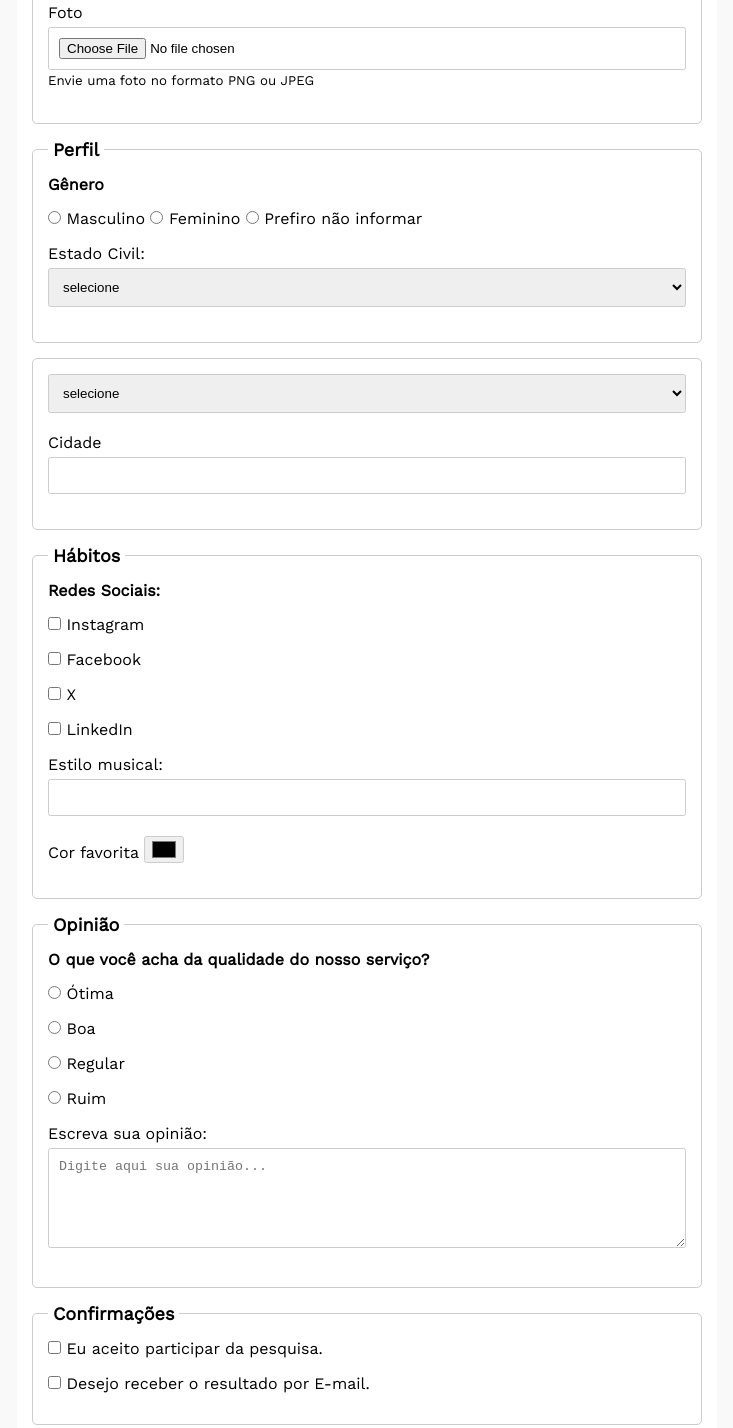
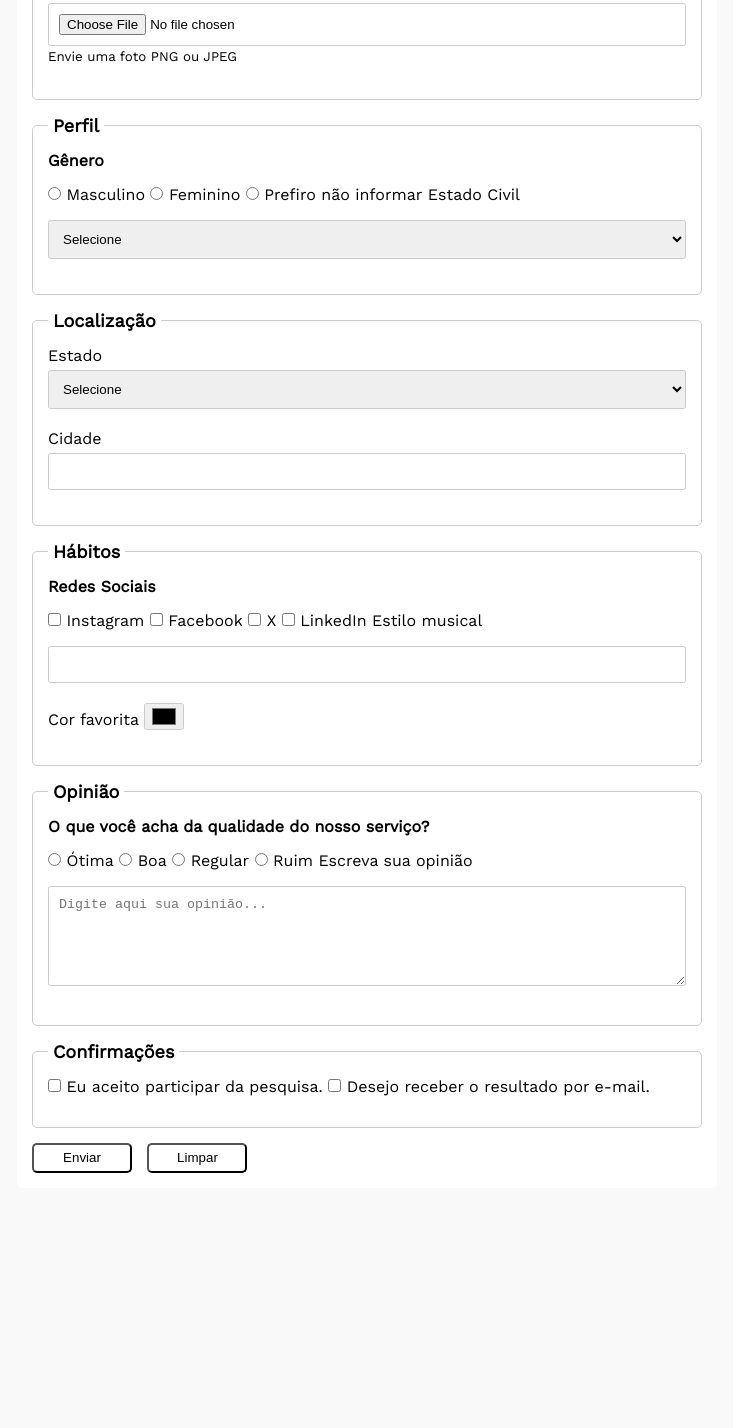
Before and after one commit to YanRobertDT/pesquisa-culturama, a plain HTML site: page index.html in a window 1280 px wide. Shown: the part 664-2092 px from the top of the page, without its empty margins (273-1006 px from the left). After the commit the page ends 1852 px from the top, so only its background shows below. Drawn offline with nearby package versions, Linux system fonts and the light colour scheme.

Commit message:
melhororias para lighthouse

```diff
--- a/index.html
+++ b/index.html
@@ -3,80 +3,86 @@
 <head>
 <meta charset="UTF-8">
 <meta name="viewport" content="width=device-width, initial-scale=1.0">
+
+<meta name="description" content="Pesquisa online Culturama. Responda ao formulário e participe do levantamento de opinião.">
+
 <link rel="icon" href="culturama-favico.png" type="image/png">
 <link rel="stylesheet" href="css/style.css">
 
 <link rel="preconnect" href="https://fonts.googleapis.com">
 <link rel="preconnect" href="https://fonts.gstatic.com" crossorigin>
 <link href="https://fonts.googleapis.com/css2?family=Fjalla+One&family=Work+Sans&display=swap" rel="stylesheet">
-<title>pesquisa culturama</title>
+
+<title>Pesquisa Culturama</title>
 </head>
 <body>
 <main>
     <header>
-        <img src="img/logo-culturama.png" alt="logo culturama">
-        <h1>pesquisa Online</h1>
+        <img src="img/logo-culturama.png" alt="Logo Culturama">
+        <h1>Pesquisa Online</h1>
     </header>
+
     <section>
         <form action="sucesso.html" method="get">
+
             <fieldset>
                 <legend>Dados Pessoais</legend>
+
                 <label for="UserName">Nome</label>
                 <input type="text" name="UserName" id="UserName" required>
-            <br>
+
                 <label for="userAge">Idade</label>
                 <input type="number" name="age" id="userAge" min="12" max="100" required>
-            <br>
+
                 <label for="birthDate">Data de Nascimento</label>
-            <input type="date" name="birthDate" id="birthDate" >
-            <br>
+                <input type="date" name="birthDate" id="birthDate">
+
                 <label for="userEmail">E-mail</label>
                 <input type="email" name="userEmail" id="userEmail" required>
-            <br>
+
                 <label for="userPhoneNumber">Telefone</label>
                 <input type="tel" name="userPhoneNumber" id="userPhoneNumber"
-            pattern="^(?:\+?55)?[1-9]{2}[0-9]{8,9}$"
-            placeholder="DDD+Número Sem espaço ou hífen" aria-describedby="phoneHelp" >
-            <small id="phoneHelp">Preencha com 11 dígitos no formato: DDD + número sem espaços ou hífen.</small>
-            <br>
-            <label for="userImage" accept="image/*" name="userImage">Foto</label>
+                    pattern="^(?:\\+?55)?[1-9]{2}[0-9]{8,9}$"
+                    placeholder="DDD+Número Sem espaço ou hífen"
+                    aria-describedby="phoneHelp">
+                <small id="phoneHelp">Preencha com 11 dígitos: DDD + número sem espaços.</small>
+
+                <label for="image">Foto</label>
                 <input id="image" type="file" accept="image/*" name="userImage" aria-describedby="imageHelp">
-            <small id="imageHelp">Envie uma foto no formato PNG ou JPEG</small>
-            <br>
+                <small id="imageHelp">Envie uma foto PNG ou JPEG</small>
             </fieldset>
+
             <fieldset>
                 <legend>Perfil</legend>
-            <P>Gênero</P>
-            <input type="radio" name="userGender"
-            value="Masculino" id="Masc" >
+
+                <p>Gênero</p>
+
+                <input type="radio" name="userGender" value="Masculino" id="Masc">
                 <label for="Masc">Masculino</label>
 
-            <input id="Fem" type="radio" name="userGender"
-            value="Feminino" >
+                <input id="Fem" type="radio" name="userGender" value="Feminino">
                 <label for="Fem">Feminino</label>
 
-            <input type="radio" name="userGender"
-            value="notInformed" id="notInformed">
+                <input type="radio" name="userGender" value="notInformed" id="notInformed">
                 <label for="notInformed">Prefiro não informar</label>
-            <br>
 
-            <label for="maritalStatus">Estado Civil:</label>
-
+                <label for="maritalStatus">Estado Civil</label>
                 <select name="UsermaritalStatus" id="maritalStatus">
-
-            <option value="notInformed">selecione</option>
+                    <option value="notInformed">Selecione</option>
                     <option value="Casado">Casado</option>
                     <option value="solteiro">Solteiro</option>
                     <option value="divorciado">Divorciado</option>
                     <option value="viuvo">Viúvo</option>
                     <option value="uniaoestavel">União Estável</option>
                 </select>
+            </fieldset>
 
-        </fieldset>
             <fieldset>
+                <legend>Localização</legend>
+
+                <label for="State">Estado</label>
                 <select name="userState" id="State">
-                <label for="State">Estado:</label>
-                        <option value="notInformed">selecione</option>
+                    <option value="notInformed">Selecione</option>
                     <option value="acre">Acre</option>
                     <option value="alagoas">Alagoas</option>
                     <option value="amapa">Amapá</option>
@@ -105,78 +111,80 @@
                     <option value="sergipe">Sergipe</option>
                     <option value="tocantins">Tocantins</option>
                 </select>
-                <br>
 
                 <label for="city">Cidade</label>
                 <input type="text" name="userCity" id="city">
             </fieldset>
+
             <fieldset>
                 <legend>Hábitos</legend>
-            <p>Redes Sociais:</p>
+
+                <p>Redes Sociais</p>
+
                 <input id="instagram" type="checkbox" name="social" value="instagram">
                 <label for="instagram">Instagram</label>
-        <br>
+
                 <input id="facebook" type="checkbox" name="social" value="facebook">
                 <label for="facebook">Facebook</label>
-        <br>
+
                 <input id="X" type="checkbox" name="social" value="X">
                 <label for="X">X</label>
-        <br>
+
                 <input id="linkedin" type="checkbox" name="social" value="linkedin">
                 <label for="linkedin">LinkedIn</label>
-        <br>
 
-        <label for="musicStyle">Estilo musical:</label>
+                <label for="musicStyle">Estilo musical</label>
                 <input list="styleTypes" id="musicStyle" name="userMusicStyle" type="text">
+
                 <datalist id="styleTypes">
-            <option value="Rock">Rock</option>
-            <option value="Pop">Pop</option>
-            <option value="Samba">Samba</option>
-            <option value="Funk">Funk</option>
-            <option value="Sertanejo">Sertanejo</option>
-            <option value="Clássica">Clássica</option>
-            <option value="Jazz">Jazz</option>
-            <option value="Eletrônica">Eletrônica</option>
-            <option value="Hip Hop">Hip Hop</option>
+                    <option value="Rock">
+                    <option value="Pop">
+                    <option value="Samba">
+                    <option value="Funk">
+                    <option value="Sertanejo">
+                    <option value="Clássica">
+                    <option value="Jazz">
+                    <option value="Eletrônica">
+                    <option value="Hip Hop">
+                </datalist>
 
-        </datalist>
-        <br>
                 <label for="favoriteColor">Cor favorita</label>
-        <input type="color" name="userFaviruteColor" id="favoriteColor">
+                <input type="color" name="userFavoriteColor" id="favoriteColor">
+            </fieldset>
 
-    </fieldset>
             <fieldset>
                 <legend>Opinião</legend>
+
                 <p>O que você acha da qualidade do nosso serviço?</p>
 
                 <input type="radio" id="otimo" name="userServiceOpinion" value="otima">
-    <label for="otimo">Ótima</label><br>
+                <label for="otimo">Ótima</label>
 
                 <input type="radio" id="boa" name="userServiceOpinion" value="boa">
-    <label for="boa">Boa</label><br>
+                <label for="boa">Boa</label>
 
                 <input type="radio" id="regular" name="userServiceOpinion" value="regular">
-    <label for="regular">Regular</label><br>
+                <label for="regular">Regular</label>
 
                 <input type="radio" id="ruim" name="userServiceOpinion" value="ruim">
-    <label for="ruim">Ruim</label><br>
-        <label for="comment">Escreva sua opinião:</label>
+                <label for="ruim">Ruim</label>
+
+                <label for="comment">Escreva sua opinião</label>
                 <textarea id="comment" name="userComment" placeholder="Digite aqui sua opinião..."></textarea>
             </fieldset>
+
             <fieldset>
                 <legend>Confirmações</legend>
 
                 <input type="checkbox" name="userLgpd" id="userLgpdTerm" value="accepted" required>
-    <label for="userLgpdTerm">Eu aceito participar da pesquisa.</label><br>
+                <label for="userLgpdTerm">Eu aceito participar da pesquisa.</label>
 
                 <input type="checkbox" name="userGetResult" id="userGetResult" value="accepted">
-    <label for="userLgpdTerm">Desejo receber o resultado por E-mail.</label><br>
-
-
+                <label for="userGetResult">Desejo receber o resultado por e-mail.</label>
             </fieldset>
 
-    <button type="submit" aria-label="Enviar dados do formulário">Enviar</button>
-    <button type="reset" aria-label="Limpar dados do formulário">Limpar</button>
+            <button type="submit">Enviar</button>
+            <button type="reset">Limpar</button>
 
         </form>
     </section>
```
Lines whose indentation alone changed are shown as unchanged.
